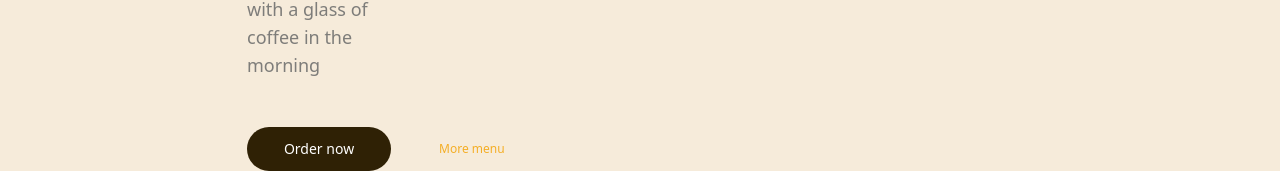
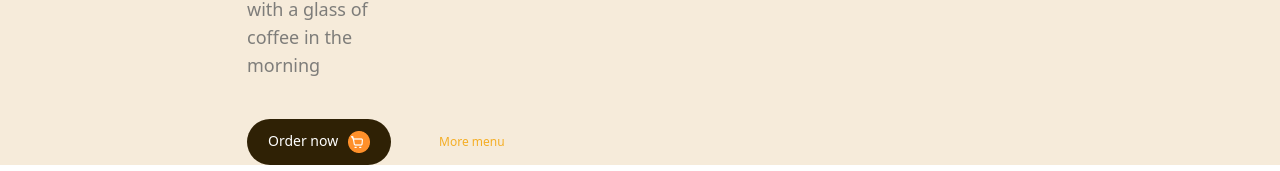
Before and after one commit to rikimario/Cafe-Street-Landing-Page, a React (Vite) app: page / in a window 1280 px wide. Shown: the part 665-836 px from the top of the page. Built offline with nearby package versions, Linux system fonts and the light colour scheme.

Commit message:
placed shopping cart inside orange circle in order now btn

```diff
--- a/src/components/Home.jsx
+++ b/src/components/Home.jsx
@@ -1,4 +1,6 @@
 import CoffeeImage from "../assets/imgs/unsplash_PKXAiiy1O4U.png";
+import Ellipse from "../assets/imgs/Ellipse 6.png";
+import OrderNowCart from "../assets/imgs/order now cart.png";
 
 export default function Hero() {
   return (
@@ -13,9 +15,15 @@ export default function Hero() {
             Boost your productivity and build your mood with a glass of coffee
             in the morning
           </p>
-          <div className="flex gap-12 pt-12">
-            <button className="bg-[#2F2105] text-[#FFF] text-sm py-3 px-3 font-s w-[9rem] rounded-[2.0625rem]">
+          <div className="flex gap-12 pt-10">
+            <button className="flex gap-2 justify-around bg-[#2F2105] text-[#FFF] text-sm py-3 px-5 font-s w-[9rem] rounded-[2.0625rem] relative overflow-hidden">
               Order now
+              <img src={Ellipse} alt="orange circle" />
+              <img
+                className="absolute top-1/2 left-[6.9rem] transform -translate-x-1/2 -translate-y-1/2"
+                src={OrderNowCart}
+                alt="shopping cart"
+              />
             </button>
             <button className="text-[#F4AE26] text-xs">More menu</button>
           </div>
```
Also changed, not shown: src/assets/imgs/order now cart.png (added).
